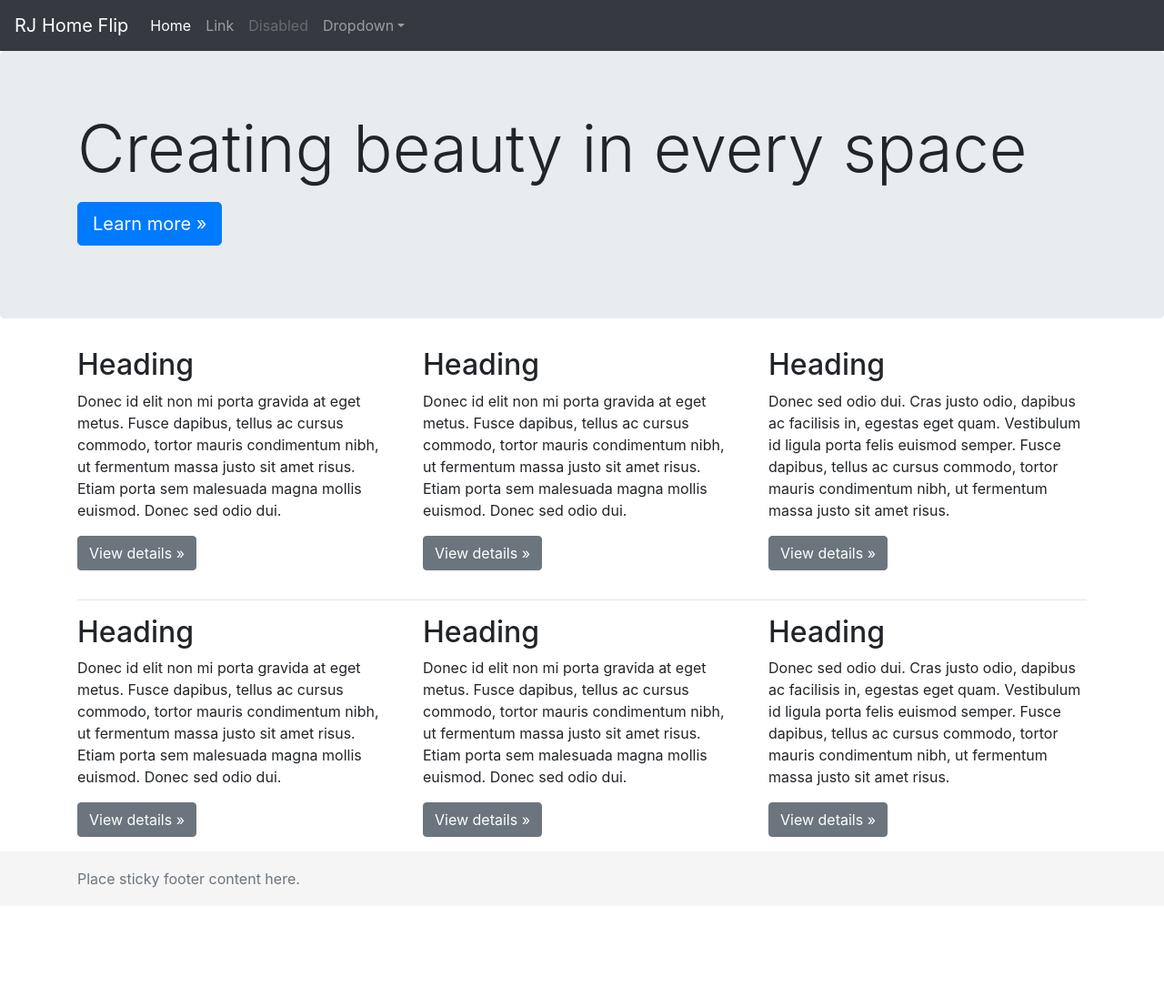
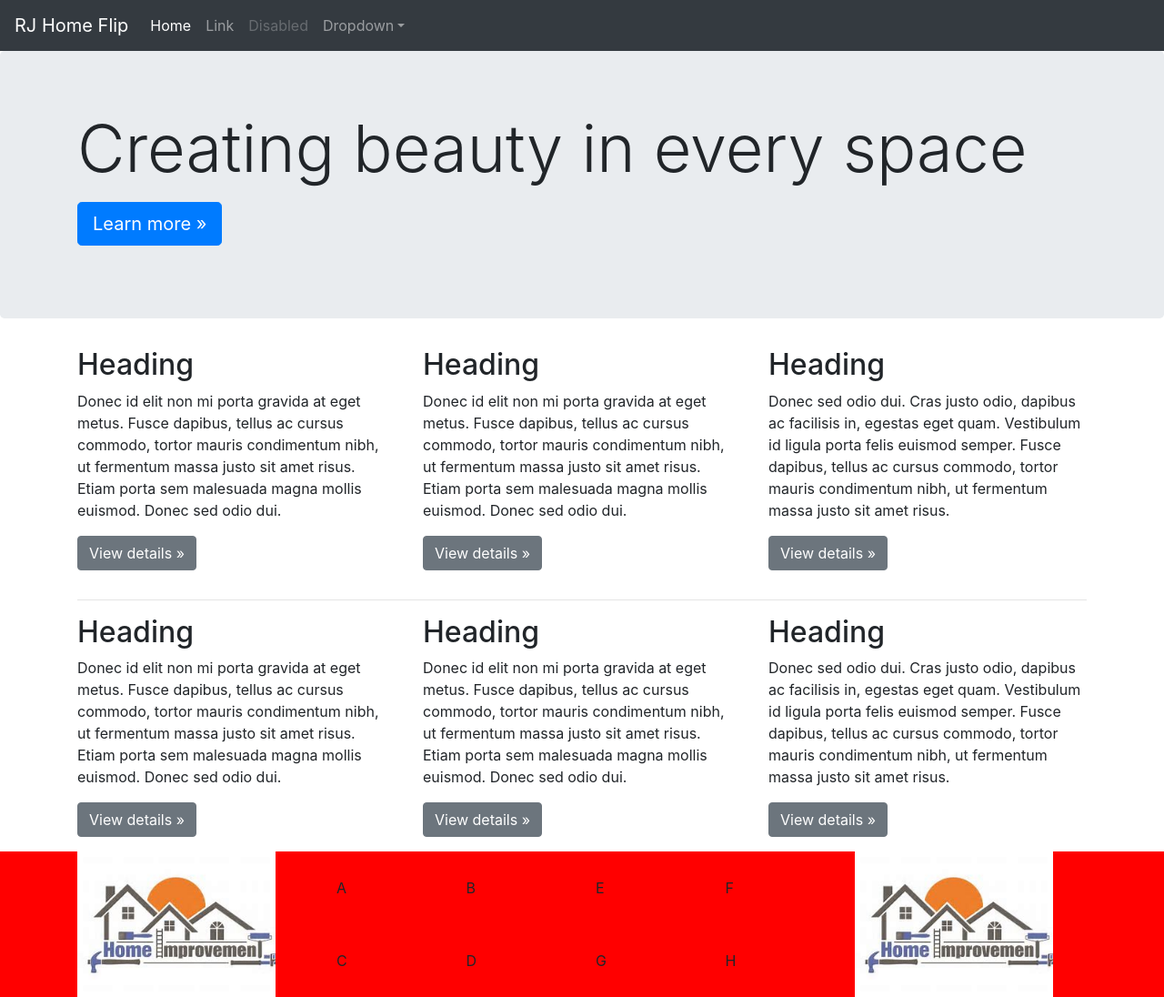
Before and after one commit to bspain/rjhome, a plain HTML site: page public/index.html in a window 1280 px wide. Shown: the whole page at 91% size. Before the commit the page ends 996 px from the top, so only its background shows below. Drawn offline with nearby package versions, Linux system fonts and the light colour scheme.

Commit message:
footer grid layout

```diff
--- a/public/css/main.css
+++ b/public/css/main.css
@@ -8,7 +8,7 @@ body {
     padding-top: 3.5rem;
 
       /* Margin bottom by footer height */
-      margin-bottom: 60px;
+      margin-bottom: 160px;
 }
 
 .footer {
@@ -16,7 +16,13 @@ body {
     bottom: 0;
     width: 100%;
     /* Set the fixed height of the footer here */
-    height: 60px;
-    line-height: 60px; /* Vertically center the text there */
-    background-color: #f5f5f5;
-  }
+    height: 160px;
+    line-height: 80px; /* Vertically center the text there */
+    background-color: #ff0000;
+}
+
+.footer .logo-footer
+{
+    height: 160px;
+    width: 218px;
+}
--- a/public/index.html
+++ b/public/index.html
@@ -100,7 +100,34 @@
 
     <footer class="footer">
         <div class="container">
-            <span class="text-muted">Place sticky footer content here.</span>
+            <div class="row">
+                <div class="col">
+                    <img class="logo-footer"src="img/logo.jpg"/>
+                </div>
+                <div class="col">
+                    <div class="row">
+                        <div class="col">A</div>
+                        <div class="col">B</div>
+                    </div>
+                    <div class="row">
+                        <div class="col">C</div>
+                        <div class="col">D</div>
+                    </div>
+                </div>
+                <div class="col">
+                    <div class="row">
+                        <div class="col">E</div>
+                        <div class="col">F</div>
+                    </div>
+                    <div class="row">
+                        <div class="col">G</div>
+                        <div class="col">H</div>
+                    </div>
+                </div>
+                <div class="col">
+                    <img class="logo-footer"src="img/logo.jpg"/>
+                </div>
+            </div>
         </div>
     </footer>
 
```
Also changed, not shown: public/img/logo.jpg (added).
